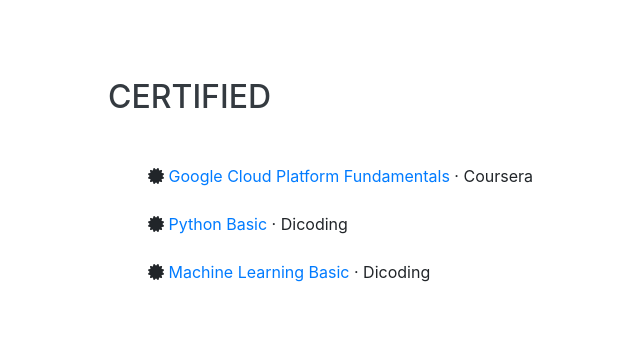
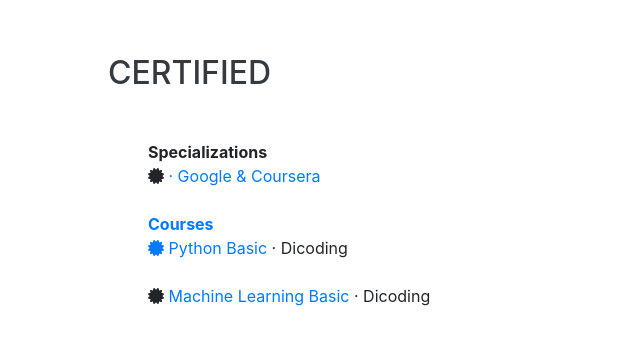
Before and after one commit to rizalporto/rizalporto.github.io, a website with bundled scripts: page index.html in a window 1280 px wide. Shown: the part 5024-5369 px from the top of the page, without its empty margins (212-852 px from the left). Built offline with nearby package versions, Linux system fonts and the light colour scheme; a web font is replaced by a local one.

Commit message:
Update index.html

```diff
--- a/index.html
+++ b/index.html
@@ -220,10 +220,12 @@
       <div class="w-100">
         <h2 class="mb-5">CERTIFIED</h2>
         <ul class="fa-ul mb-0">
+          <strong>Specializations</strong>
           <li>
             <i class="fa fa-certificate"></i>
-            <a href="https://www.coursera.org/account/accomplishments/records/3TUADLGV2ZX8?utm_source=link&utm_medium=certificate&utm_content=cert_image&utm_campaign=sharing_cta&utm_product=course" target="_blank">Google Cloud Platform Fundamentals</a> · Coursera
+            <a href="https://www.coursera.org/account/accomplishments/specialization/5UZYMS8DRAWA target="_blank"Architecting with Google Compute Engine</a> · Google & Coursera
           </li><br>
+          <strong>Courses</strong>
           <li>
             <i class="fa fa-certificate"></i>
             <a href="https://www.dicoding.com/users/275114/academies" target="_blank">Python Basic</a> · Dicoding
```
